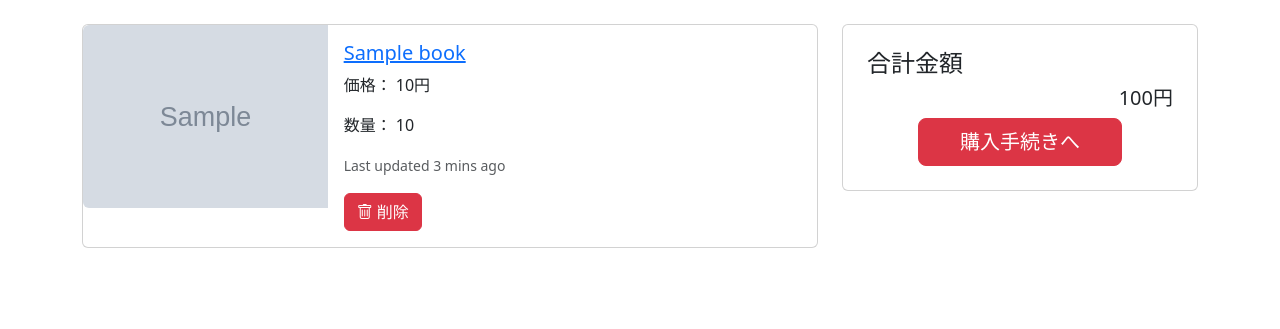
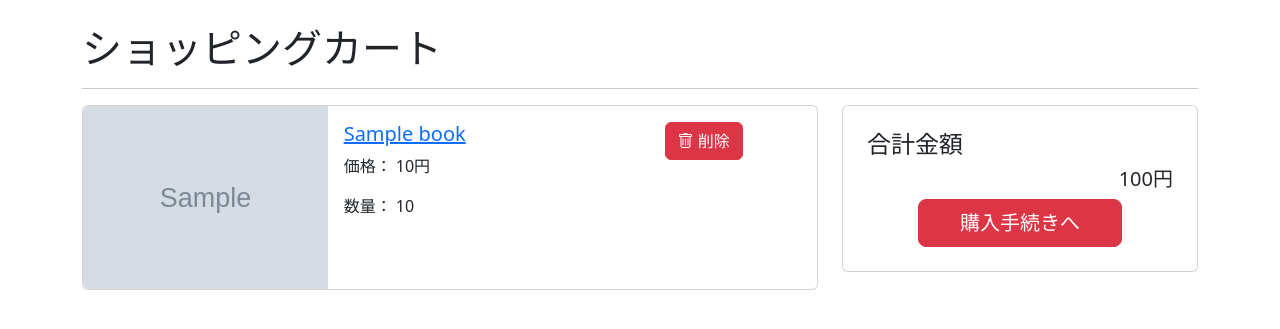
Before and after one commit to BtJ-gogo/django-ec, a Django app: page /cart/ in a window 1280 px wide. Shown: the part 56-385 px from the top of the page. Run offline with Django 5.2, Linux system fonts and the light colour scheme; a user stored in the database is signed in; tables that the repository leaves empty hold one stand-in row (values such as "Sample post"); grey boxes marked "Sample" are stand-in pictures.

Commit message:
feat:
add h1 tag

add intcomma filter

change card header style to bold

```diff
--- a/carts/templates/cart_list.html
+++ b/carts/templates/cart_list.html
@@ -1,9 +1,13 @@
 {% extends "base.html" %}
+
+{% load humanize %}
 
 {% block title %}ショッピングカート{% endblock %}
 
 {% block content %}
 <div class="container pt-4">
+    <h1>ショッピングカート</h1>
+    <hr>
     <div class="row">
         {% if not object_list %}
             <p class="alert alert-warning text-center">商品が入っていません</p>
@@ -18,14 +22,19 @@
                     </div>
                     <div class="col-md-8">
                         <div class="card-body">
+                            <div class="row">
+                                <div class="col-8">
                                     <a href="{{ item.product.get_absolute_url }}"><h5 class="card-title">{{ item.product.name }}</h5></a>
-                        <p class="card-text">価格： {{ item.product.price }}円</p>
+                                    <p class="card-text">価格： {{ item.product.price|intcomma }}円</p>
                                     <p class="card-text">数量： {{ item.quantity }}</p>
-                        <p class="card-text"><small class="text-body-secondary">Last updated 3 mins ago</small></p>
+                                </div>
+                                <div class="col-4">
                                     <form method="post" action="{% url 'carts:delete_cart' item.id %}">
                                         {% csrf_token %}
                                         <button class="btn btn-danger" type="submit"><i class="bi bi-trash"></i> 削除</button>
                                     </form>
+                                </div>
+                            </div>
                         </div>
                     </div>
                 </div>
```
Lines whose indentation alone changed are shown as unchanged.
